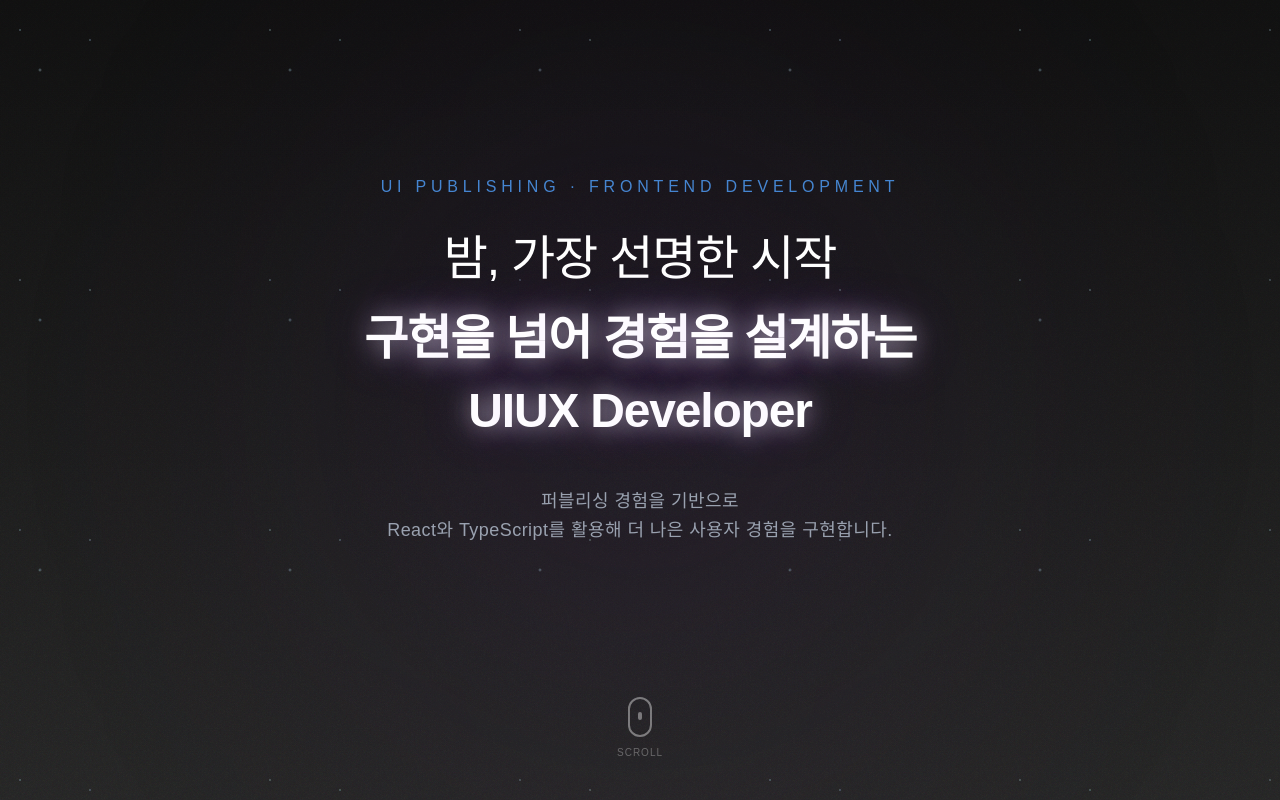
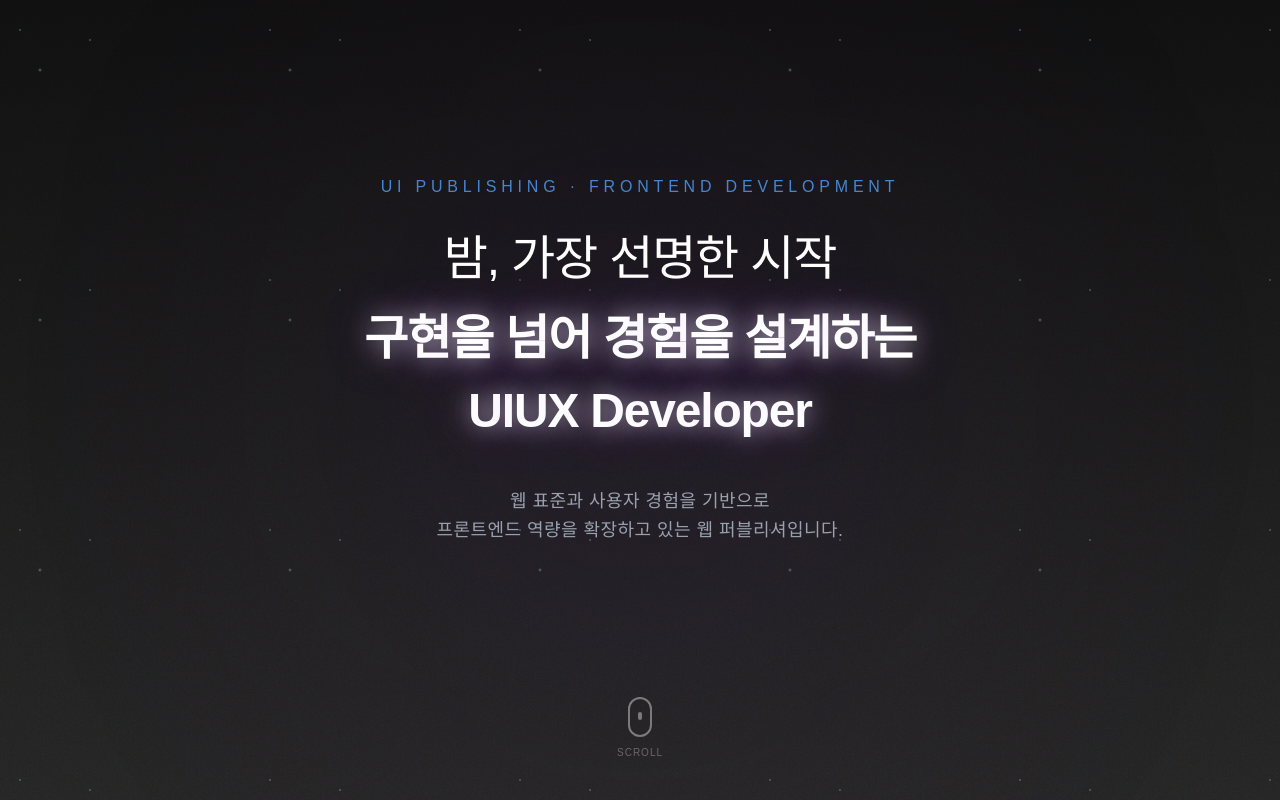
Before and after one commit to hg231049/Dles_Portfolio, a React (Vite) app: page / in a window 1280 px wide. Shown: the top 800 px of the page. Built offline with nearby package versions, Linux system fonts and the light colour scheme.

Commit message:
메인타이틀 변경

```diff
--- a/src/pages/main/MainVisual.tsx
+++ b/src/pages/main/MainVisual.tsx
@@ -84,9 +84,9 @@ const MainVisual = () => {
 
         {/* 서브 설명 */}
         <p className="intro-desc text-gray-400 mt-10 text-[12px] lg:text-lg font-light tracking-wide leading-relaxed">
-          퍼블리싱 경험을 기반으로
+          웹 표준과 사용자 경험을 기반으로
           <br />
-          React와 TypeScript를 활용해 더 나은 사용자 경험을 구현합니다.
+          프론트엔드 역량을 확장하고 있는 웹 퍼블리셔입니다.
         </p>
       </div>
 
```
